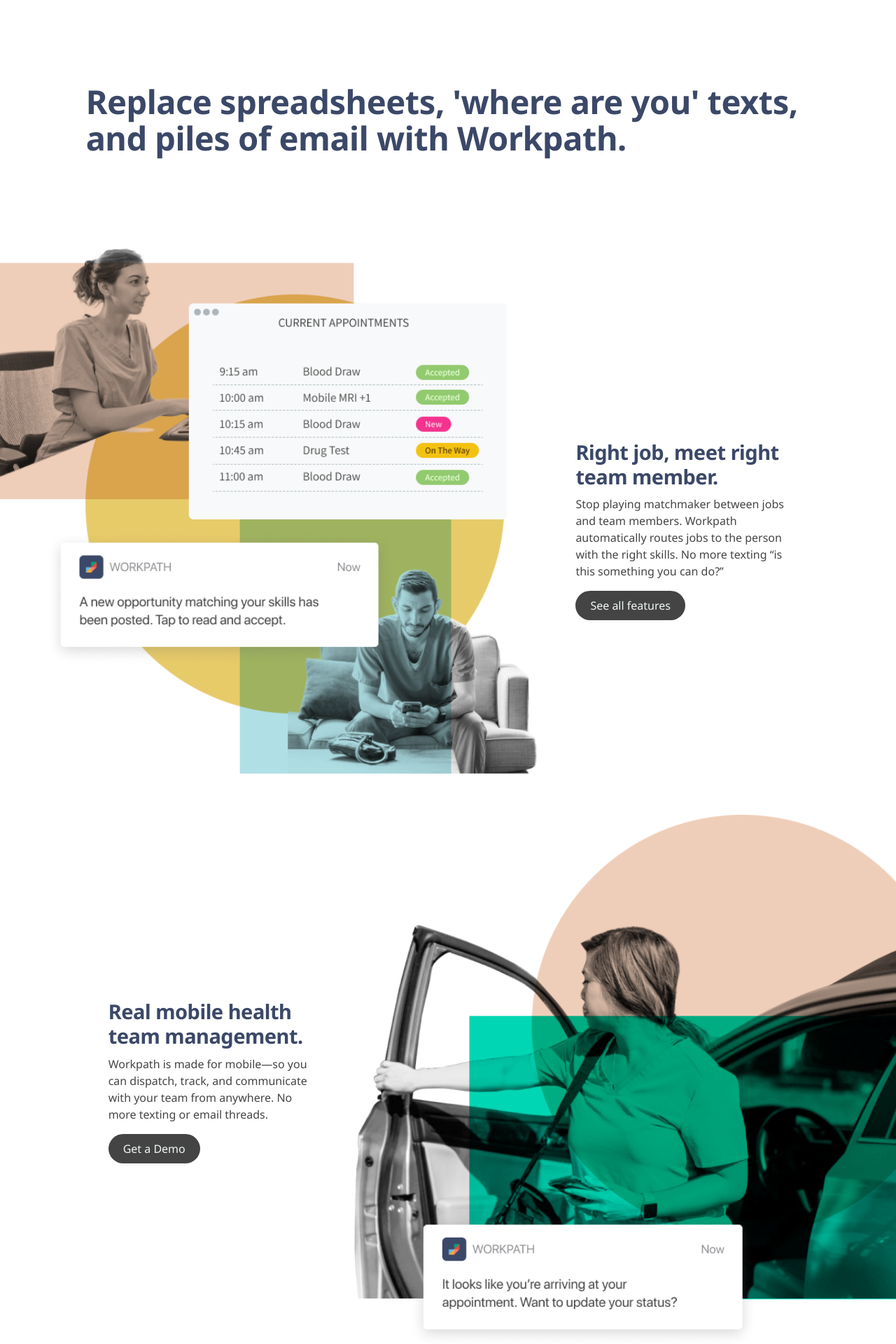
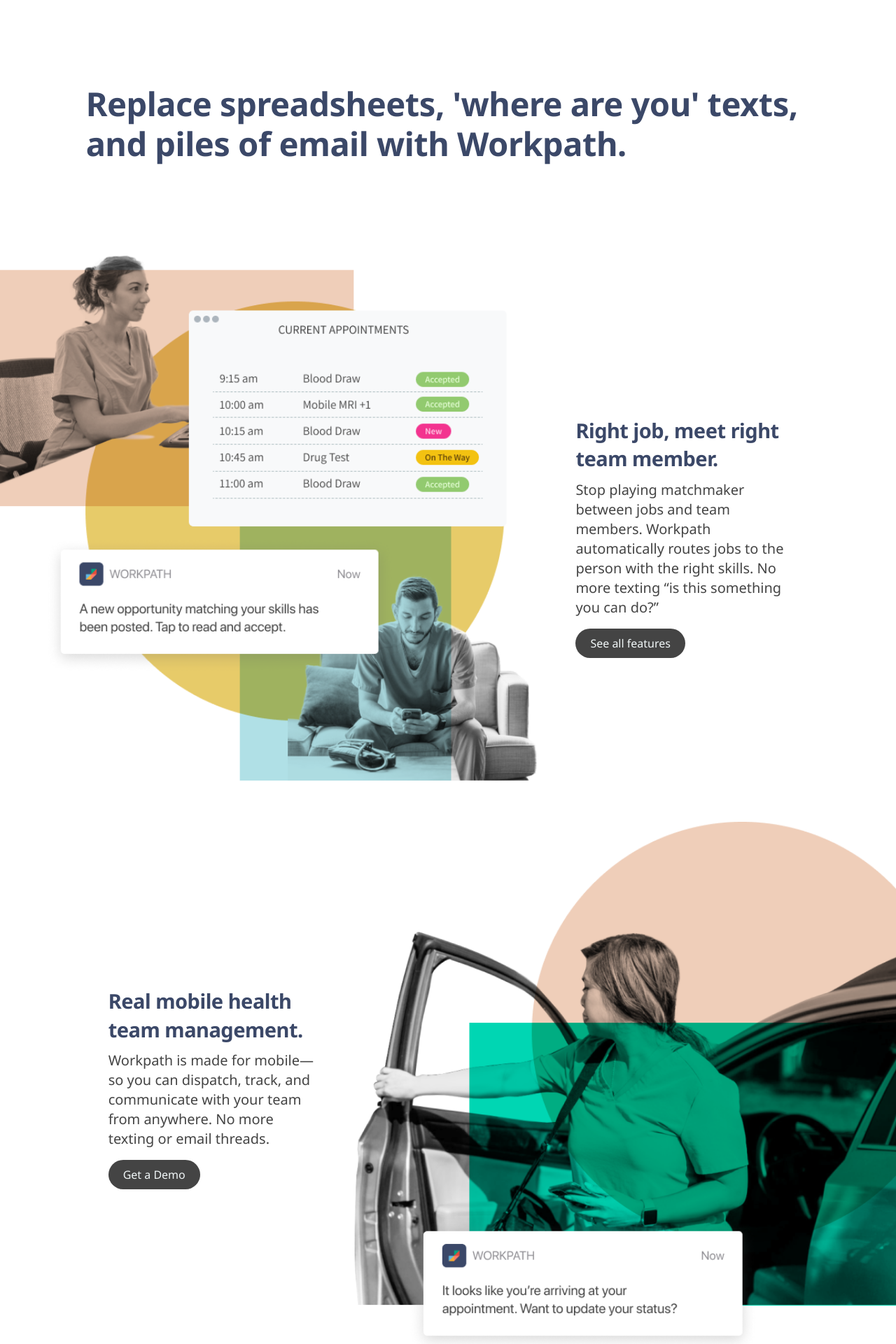
Before and after one commit to nickmjones/workpath.co, a Next.js app: page / in a window 1280 px wide. Shown: the part 920-2840 px from the top of the page at 70% size. Built offline with nearby package versions, Linux system fonts and the light colour scheme.

Commit message:
More type updates

```diff
--- a/pages/index.js
+++ b/pages/index.js
@@ -71,7 +71,7 @@
                 <h5 className="text-admiral">
                   Right job, meet right team member.
                 </h5>
-                <p>
+                <p className="large">
                   Stop playing matchmaker between jobs and team members. Workpath
                   automatically routes jobs to the person with the right skills.
                   No more texting “is this something you can do?”
@@ -88,7 +88,7 @@
                 <h5 className="text-admiral">
                   Real mobile health team management.
                 </h5>
-                <p>
+                <p className="large">
                   Workpath is made for mobile—so you can dispatch, track, and
                   communicate with your team from anywhere. No more texting or
                   email threads.
--- a/pages/platform.js
+++ b/pages/platform.js
@@ -225,7 +225,7 @@
       </div>
 
       <div className="columns margin-bottom-large">
-        <h4 className="color-quartz align-center">
+        <h4 className="align-center display">
           Reclaim your work from texts and emails. Get back to caring for your
           patients. That’s Workpath.
         </h4>
--- a/styles/global.scss
+++ b/styles/global.scss
@@ -32,26 +32,26 @@
 
 h1 {
   font-size: $h1-size;
-  line-height: 1;
+  line-height: 1.2;
   margin-bottom: $h1-size/2;
 }
 h2 {
   font-size: $h2-size;
-  line-height: 1;
+  line-height: 1.2;
   margin-bottom: $h2-size/2;
 }
 h3 {
   font-size: $h3-size;
-  line-height: 1.1;
+  line-height: 1.2;
 }
 h4 {
   font-size: $h4-size;
-  line-height: 1.1;
+  line-height: 1.2;
   margin-bottom: $h4-size/3;
 }
 h5 {
   font-size: $h5-size;
-  line-height: 1.2;
+  line-height: 1.4;
   margin-bottom: $h5-size/3;
 }
 
```
